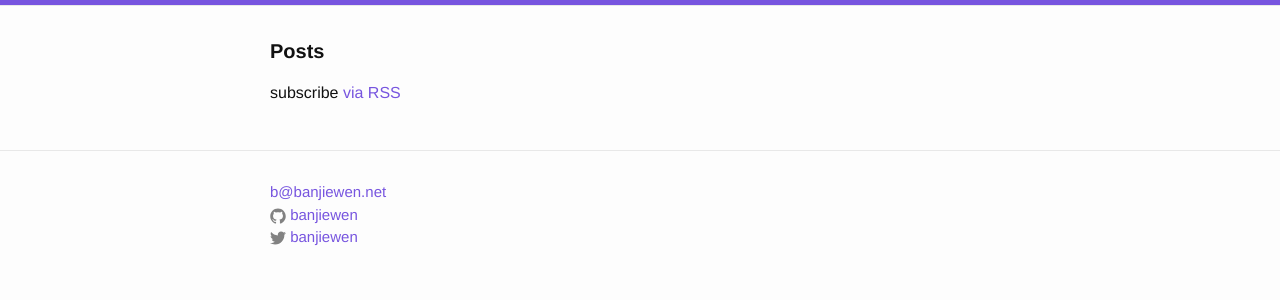
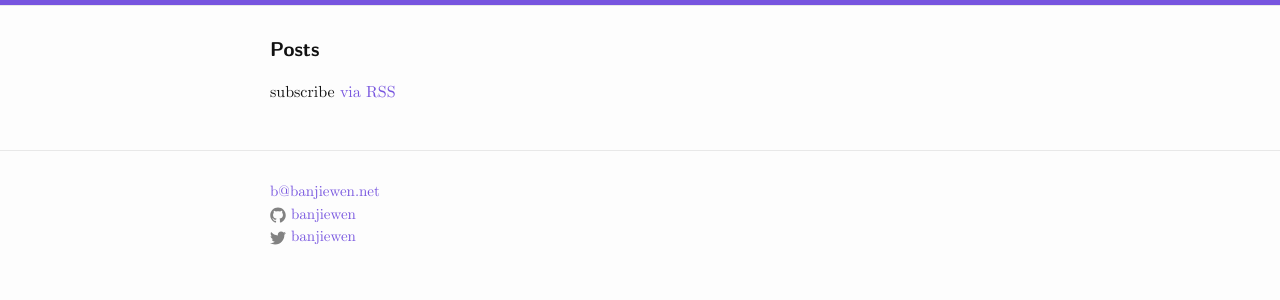
Before and after one commit to b20n/b20n.github.io, a Jekyll site: the page built from index.html, in a window 1280 px wide. Shown: the top 300 px of the page. Built offline with Jekyll 4.4.1, drawn with Linux system fonts in a browser that asks for light colours.

Commit message:
Fixing fonts

```diff
--- a/_sass/_base.scss
+++ b/_sass/_base.scss
@@ -81,7 +81,7 @@ li {
  */
 h1, h2, h3, h4, h5, h6 {
     font-weight: 600;
-    font-family: "CMU Sans Serif", "Helvetica Neue", "Arial", "Helvetica"
+    font-family: "Computer Modern Sans", "Helvetica Neue", "Arial", "Helvetica"
 }
 
 
--- a/css/main.scss
+++ b/css/main.scss
@@ -6,7 +6,7 @@
 
 
 // Our variables
-$base-font-family: "CMU Serif", "Helvetica Neue", Arial, Helvetica;
+$base-font-family: "Computer Modern Serif", "Helvetica Neue", Arial, Helvetica;
 $base-font-size:   16px;
 $small-font-size:  $base-font-size * 0.875;
 $base-line-height: 1.5;
```
